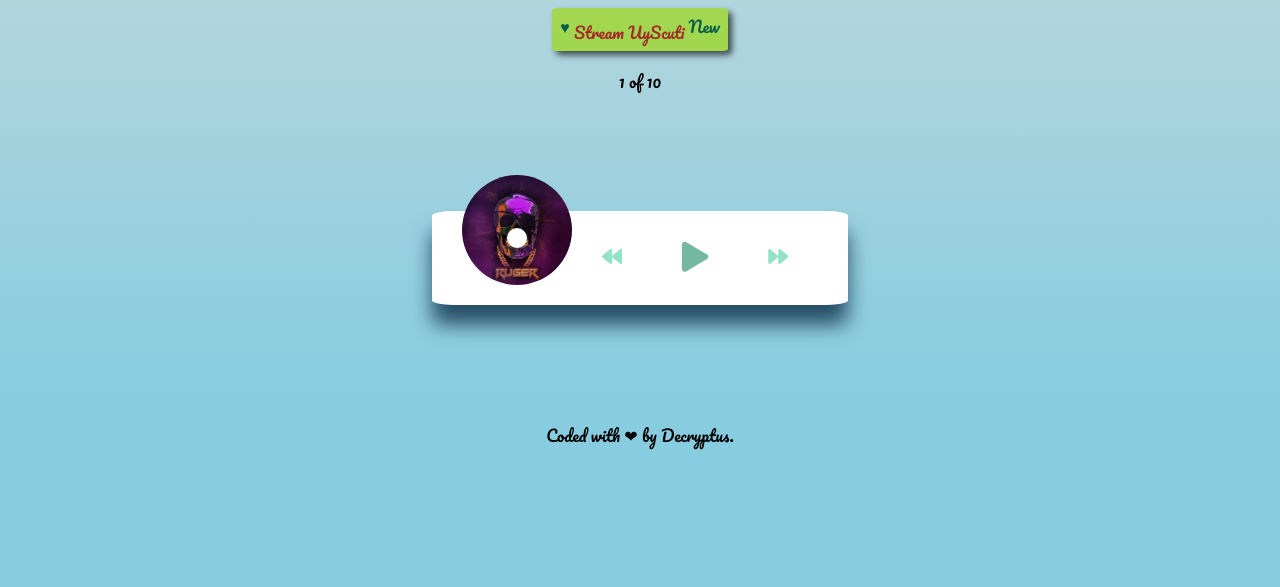
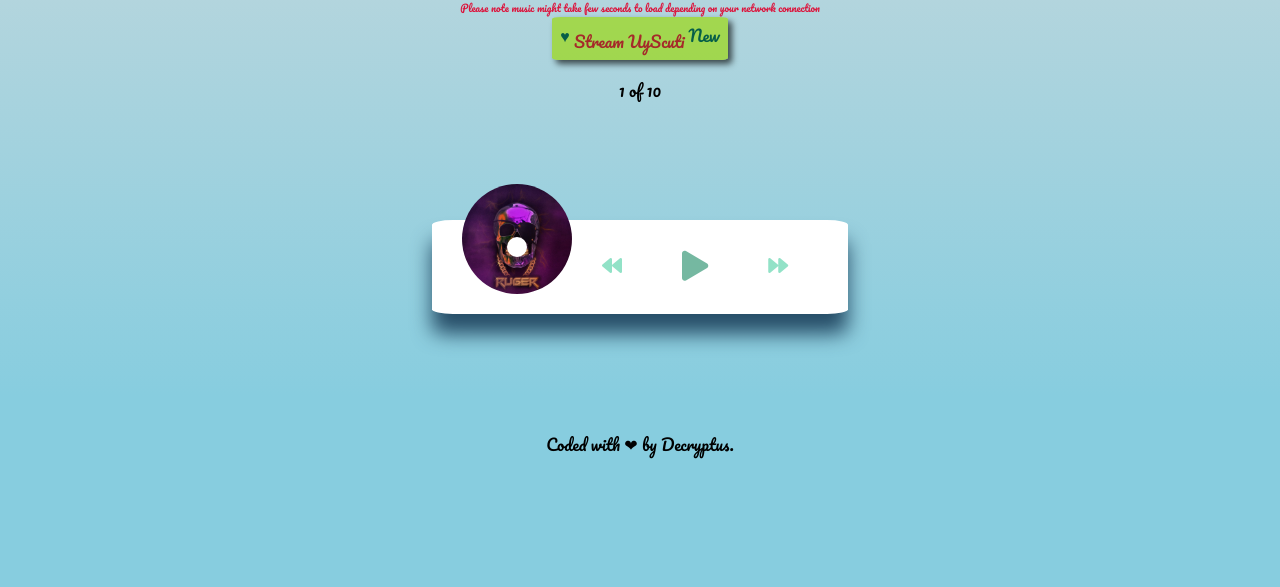
Before and after one commit to Decryptus007/BradMusic, a plain HTML site: page index.html in a window 1280 px wide. Shown: the part 213-800 px from the top of the page. Drawn offline with Linux system fonts and the light colour scheme.

Commit message:
Update index.html

```diff
--- a/index.html
+++ b/index.html
@@ -13,6 +13,9 @@
         <img src="./images/Speaker.jpg" alt="Speaker" id="spkImg">
     </div>
     <h1>Music Player&reg;</h1>
+    <p style="color: crimson; margin: 0 auto; font-size: x-small;">
+        Please note music might take few seconds to load depending on your network connection
+    </p>
 
     <div class="uyScuti">
         <div class="stream">
```
